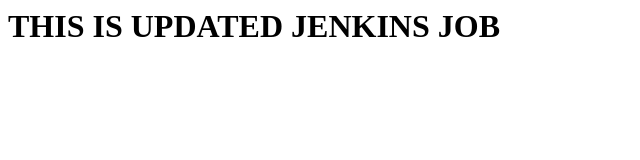
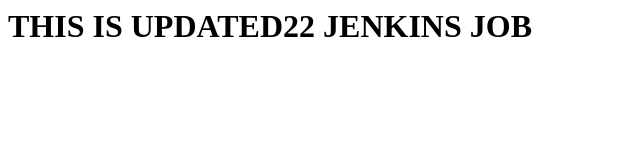
Before and after one commit to piyushkhadgiazure/myweb, a plain HTML site: page index.html in a window 1280 px wide. Shown: the whole page, without its empty margins (0-640 px from the left). Drawn offline with Linux system fonts and the light colour scheme.

Commit message:
third commit

```diff
--- a/index.html
+++ b/index.html
@@ -1 +1 @@
-<h1> THIS IS UPDATED JENKINS JOB </h1>
+<h1> THIS IS UPDATED22 JENKINS JOB </h1>
```
